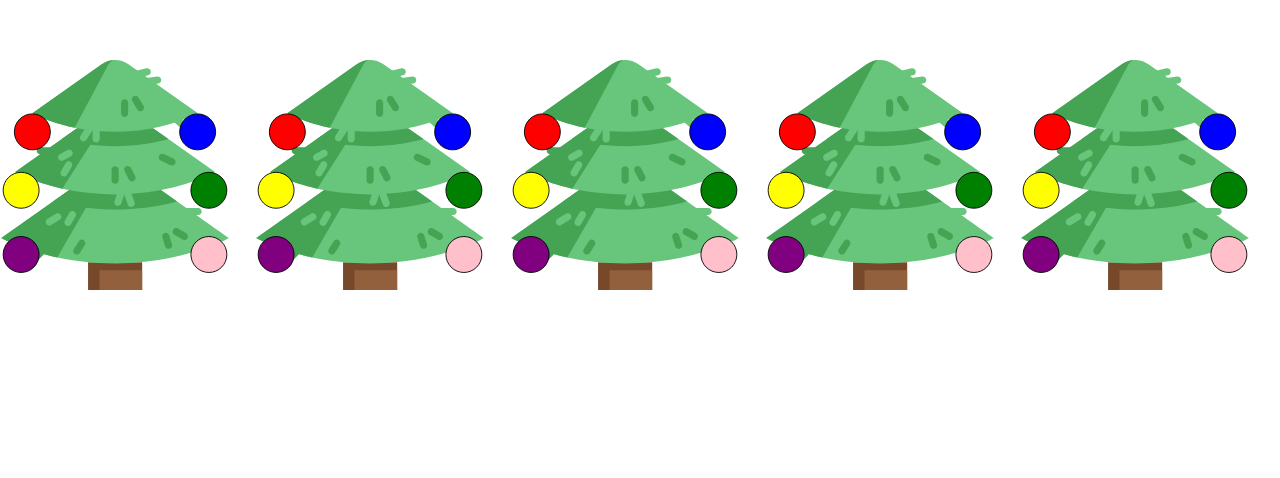
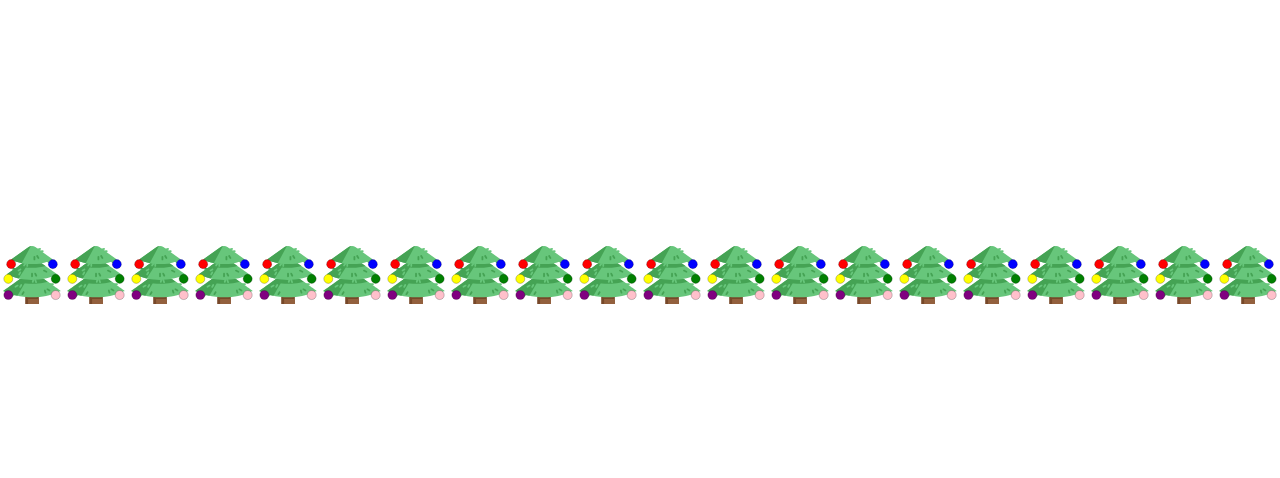
Before and after one commit to jermathew/InfoVis_First_Project, a plain HTML site: page index.html in a window 1280 px wide. Shown: the part 125-603 px from the top of the page. Drawn offline with nearby package versions, Linux system fonts and the light colour scheme.

Commit message:
set svg width and height based on browser window size

```diff
--- a/index.html
+++ b/index.html
@@ -14,9 +14,6 @@
 </head>
 
 <body>
-	<svg height="600" width="1250" xmlns="http://www.w3.org/2000/svg" xmlns:xlink="http://www.w3.org/1999/xlink">
-	</svg>
-
 	<script src="scripts/index.js"></script>
 </body>
 
--- a/scripts/index.js
+++ b/scripts/index.js
@@ -1,5 +1,3 @@
-// BIG TODO: REFACTOR THIS CODE
-
 // svg items ids
 const CHRISTMAS_ITEMS = ["pine",
 "top-left-circle",
@@ -10,12 +8,15 @@ const CHRISTMAS_ITEMS = ["pine",
 "bottom-right-circle"
 ];
 
+let pageWidth = window.innerWidth
+let pageHeight = window.innerHeight
+
+// svg id to dataset field
 let idToKey = {};
 
 // onclick event listener function
 function triggerSort(xScale){
 	let selectedCircle = d3.select(this)
-	console.log(this)
 	let circleClass = selectedCircle.attr("class")
 	let sortKey = idToKey[circleClass]
 	sortBars(sortKey, xScale);
@@ -23,6 +24,7 @@ function triggerSort(xScale){
 
 function sortBars(key, xScale) {
 	let svg = d3.select("svg");
+
 	let sortedTrees = svg.selectAll("g.christmas-tree")
 						 .sort(function(a, b) {
 							 return d3.ascending(a[key], b[key]);
@@ -41,25 +43,18 @@ function sortBars(key, xScale) {
 	})
 };
 
-d3.json("data/small-data.json")
-.then(
-	function(data){
-		dataKeys = Object.keys(data[0])
-		console.table(data);
-		CHRISTMAS_ITEMS.slice(1).forEach((key, idx) => idToKey[key] = dataKeys[idx]);
-		drawPlot(data);
-	}
-	);
-
 function drawPlot(dataset){
 
 	let xScale = d3.scaleBand()
 					.domain(d3.range(dataset.length))
-		.rangeRound([0, 1250]) // edit this line
+					.rangeRound([0, pageWidth]) // edit this line
 					.paddingInner(0.1);
 
 	//Select SVG element
-		let svg = d3.select("svg");
+	let svg = d3.select("body")
+				.append("svg")
+				.attr("width", pageWidth)
+                .attr("height", pageHeight);
 
 	//Create christmas trees placeholders
 	let christmasTrees = svg.selectAll("g.christmas-tree")
@@ -86,8 +81,20 @@ d3.json("data/small-data.json")
 									 })
 										 .append("title") .text(function(d) {
 											 let key = idToKey[svgID];
-					return "This value is " +  d[key]});
+											 return "This value is " +  d[key]
+										 });
 		}
 
 	})
 }
+
+d3.json("data/data.json")
+.then(
+	function(data){
+		dataKeys = Object.keys(data[0]);
+		console.table(data);
+		// populate idToKey object
+		CHRISTMAS_ITEMS.slice(1).forEach((key, idx) => idToKey[key] = dataKeys[idx]);
+		drawPlot(data);
+	}
+	);
```
Lines whose indentation alone changed are shown as unchanged.
